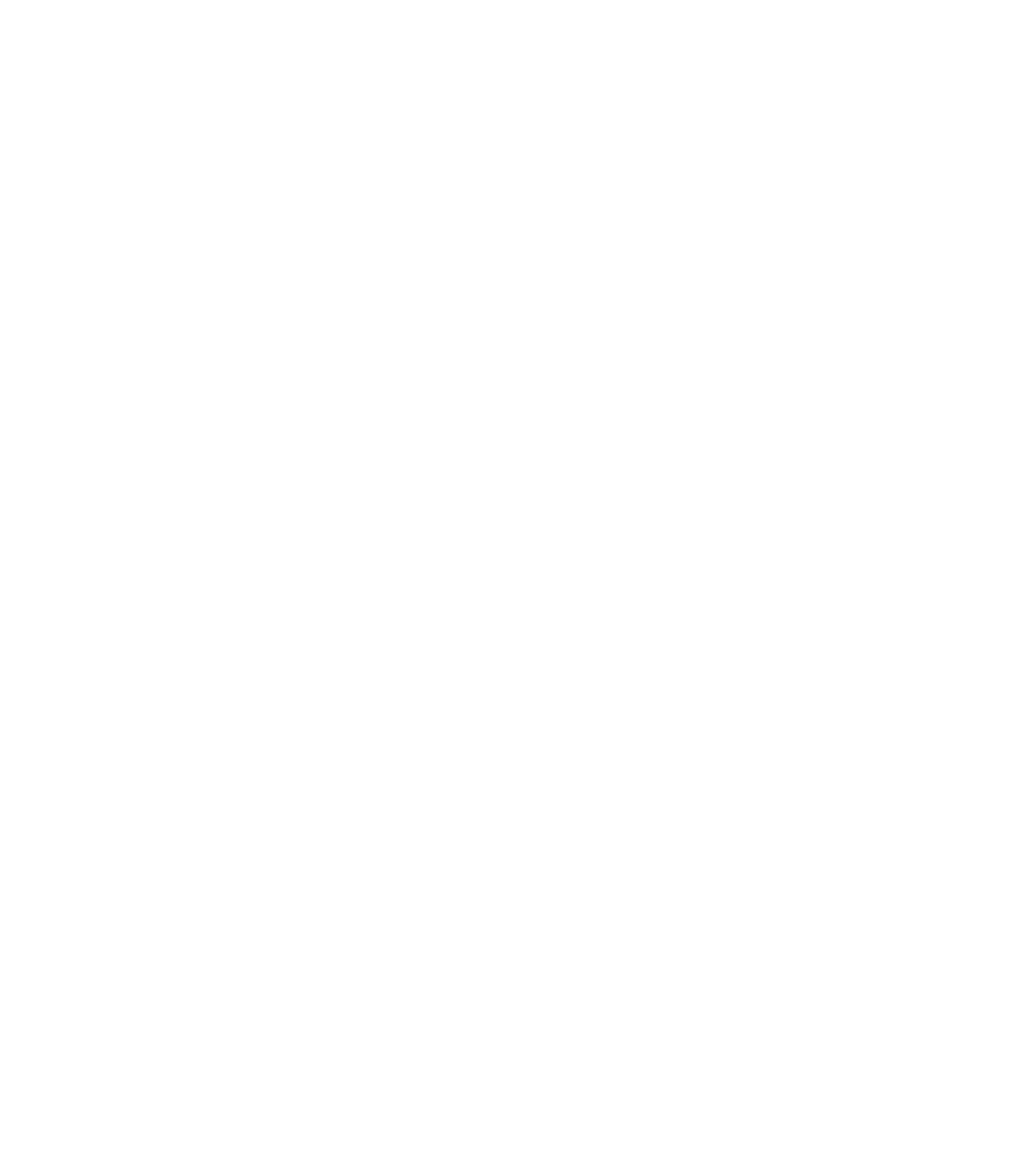
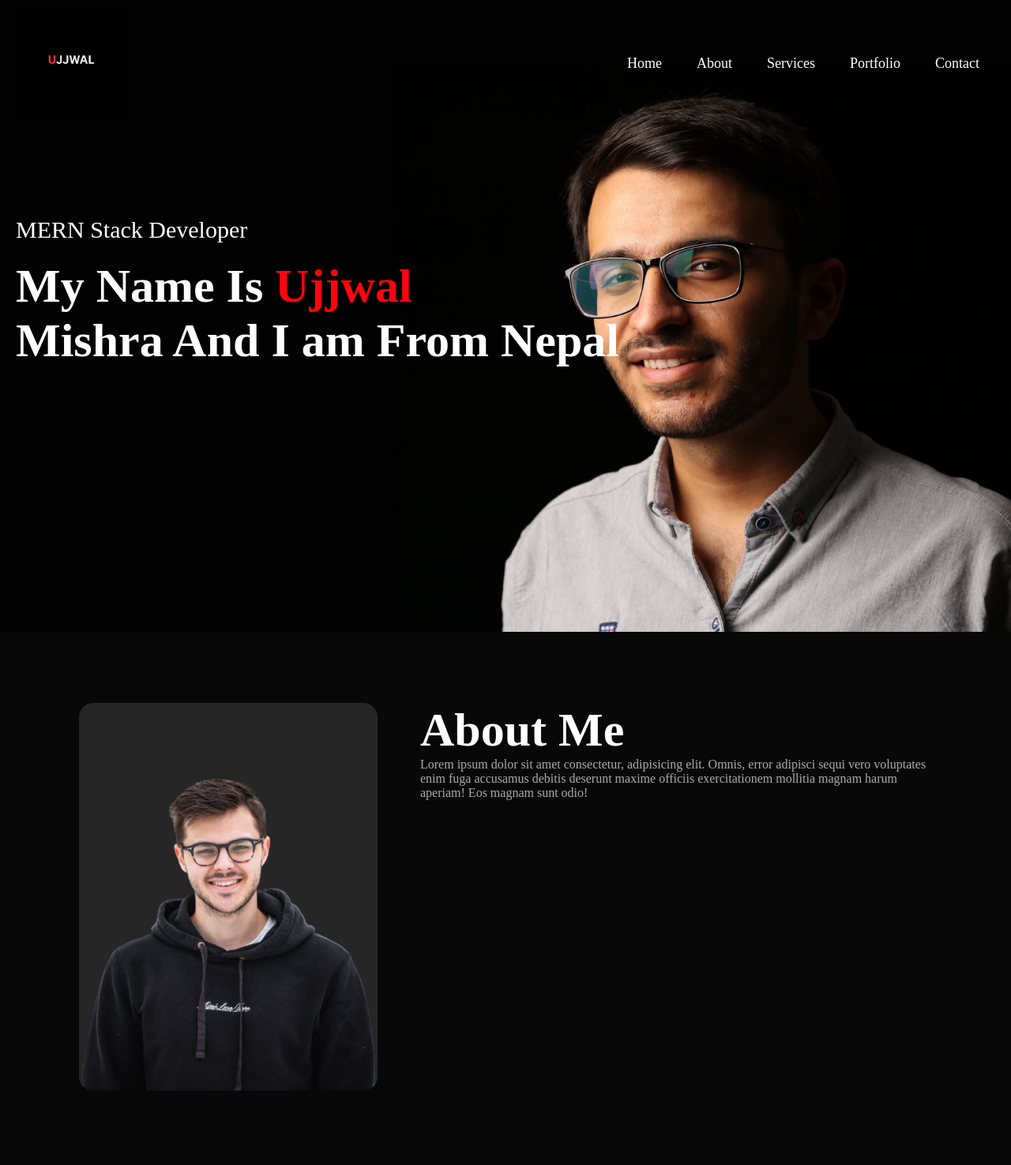
Before and after one commit to ujjwalmishra2050/Personal-Project, a plain HTML site: page Personal Project/Portfolio/index.html in a window 1280 px wide. Shown: the whole page at 79% size. Before the commit the page ends 800 px from the top, so only its background shows below. Drawn offline with Linux system fonts and the light colour scheme.

Commit message:
1st Project started

```diff
--- a/Personal Project/Portfolio/index.html
+++ b/Personal Project/Portfolio/index.html
@@ -3,9 +3,45 @@
 <head>
     <meta charset="UTF-8">
     <meta name="viewport" content="width=device-width, initial-scale=1.0">
-    <title>Document</title>
+    <title>Personal Portfolio Project</title>
+    <link rel="stylesheet" href="style.css">
 </head>
 <body>
+    <div class="header">
+        <div class="container">
+            <nav>
+                <img src="../Portfolio/assets/Black White Simple Monochrome Initial Name Logo.jpg" class="logo">
+                <ul>
+                    <li><a href="#">Home</a></li>
+                    <li><a href="#">About</a></li>
+                    <li><a href="#">Services</a></li>
+                    <li><a href="#">Portfolio</a></li>
+                    <li><a href="#">Contact</a></li>
+                </ul>
+            </nav>
+            <div class="header-text">
+                <p>MERN Stack Developer</p>
+                <h1>My Name Is <span>Ujjwal</span> <br>Mishra And I am From Nepal</h1>
+            </div>
+        </div>
+    </div>
 
+    <!-- About Section -->
+    <div class="About">
+    <div class="container">
+        <div class="row">
+            <div class="col-1">
+           <img src="../Portfolio/assets/user.png" class="user">
+            </div>
+            <div class="col-2">
+           <h1 class="subtitle">About Me</h1>
+           <p class="para">Lorem ipsum dolor sit amet consectetur, adipisicing elit. Omnis, error adipisci sequi vero voluptates enim fuga accusamus debitis deserunt maxime officiis exercitationem mollitia magnam harum aperiam! Eos magnam sunt odio!</p>
+           <div class="tab-titles">
+
+           </div>
+            </div>
+        </div>
+    </div>
+    </div>
 </body>
 </html>
--- a/Personal Project/Portfolio/style.css
+++ b/Personal Project/Portfolio/style.css
@@ -0,0 +1,93 @@
+*{
+    margin: 0;
+    padding: 0;
+    font-family: 'Poppins , serif';
+    box-sizing: border-box;
+}
+body{
+  background: #080808;
+  color: #fff;
+}
+.header{
+    height: 100vh;
+    width: 100%;
+    background-image: url(../Portfolio/assets/background.png);
+    background-size: cover;
+    background-position: center;
+}
+.container{
+    padding: 10px 20px;
+}
+.logo{
+    width: 140px;
+}
+nav{
+    display: flex;
+    align-items: center;
+    justify-content: space-between;
+    flex-wrap: wrap;
+}
+
+nav ul li{
+    list-style: none;
+    display: inline-block;
+    margin: 10px 20px ;
+    font-weight: 500;
+}
+nav ul li a {
+    text-decoration: none;
+    color: #fff;
+    font-size: 18px;
+    position: relative;
+}
+nav ul li a::after{
+    content: '';
+    width: 0;
+    height: 3px;
+    position: absolute;
+    left: 0;
+    bottom: -6px;
+   background-color:#ff040f;
+   transition: 0.5s;
+}
+nav ul li a:hover::after{
+    width: 100%;
+}
+
+.header-text{
+font-size: 30px;
+margin-top: 10%;
+}
+
+.header-text h1{
+    font-size: 60px;
+    margin-top: 20px;
+}
+.header-text span{
+    color: #ff040f;
+}
+/* About Section  */
+.About{
+    padding: 80px;
+    color: #ababab;
+}
+.row{
+    display: flex;
+    justify-content: space-between;
+    flex-wrap: wrap;
+}
+.col-1{
+    flex-basis: 35%;
+}
+.col-1 img{
+    width: 100%;
+    border-radius: 18px;
+}
+.col-2{
+    flex-basis: 60%;
+}
+.subtitle{
+    font-size: 60px;
+    font-weight: 600;
+    color: #fff;
+}
```
Also changed, not shown: Personal Project/Portfolio/assets/Black White Simple Monochrome Initial Name Logo.jpg (added), Personal Project/Portfolio/assets/background.png (added), Personal Project/Portfolio/assets/phone-background.png (added), Personal Project/Portfolio/assets/user.png (added), Personal Project/Portfolio/assets/work-1.png (added), Personal Project/Portfolio/assets/work-2.png (added), Personal Project/Portfolio/assets/work-3.png (added), 1 other file.
